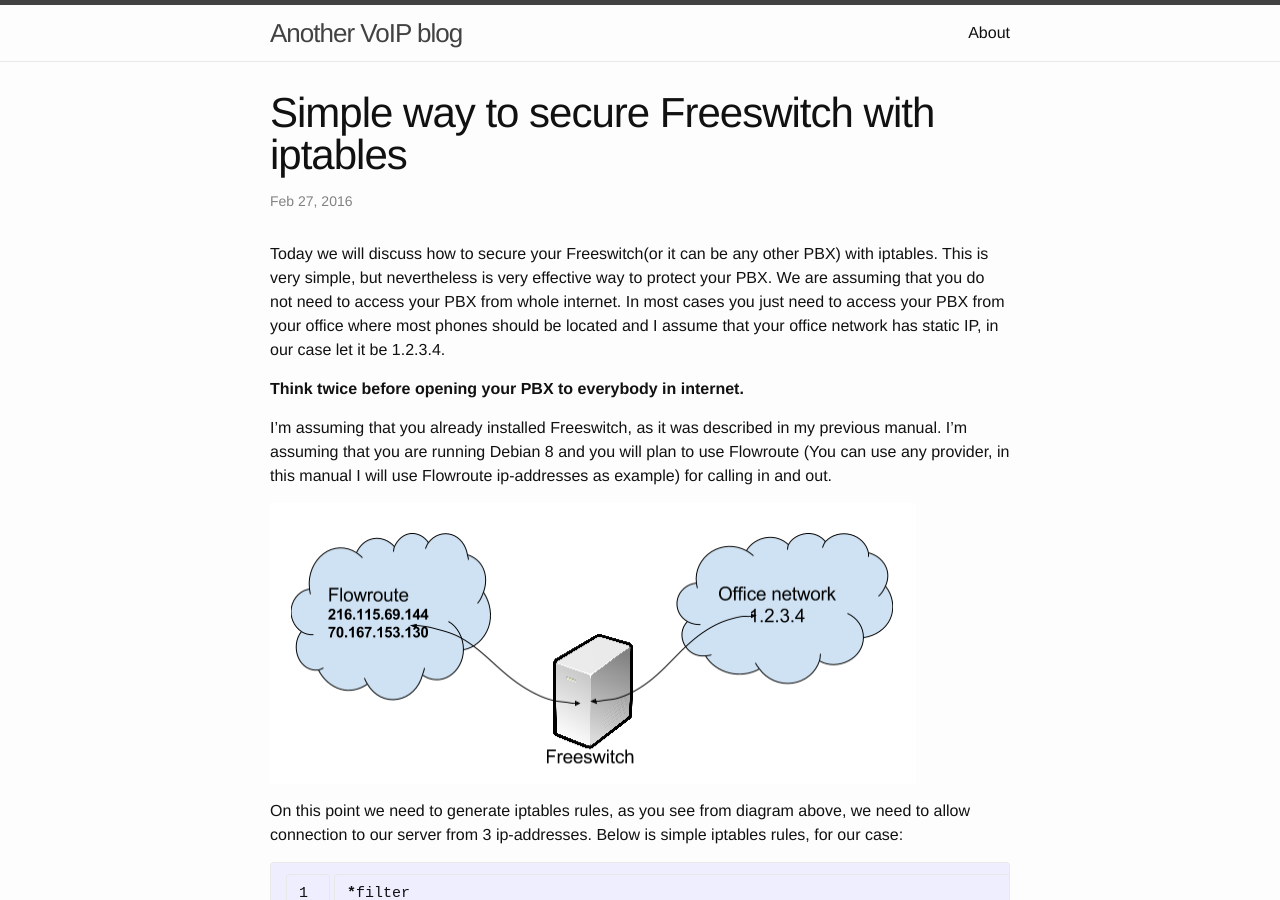
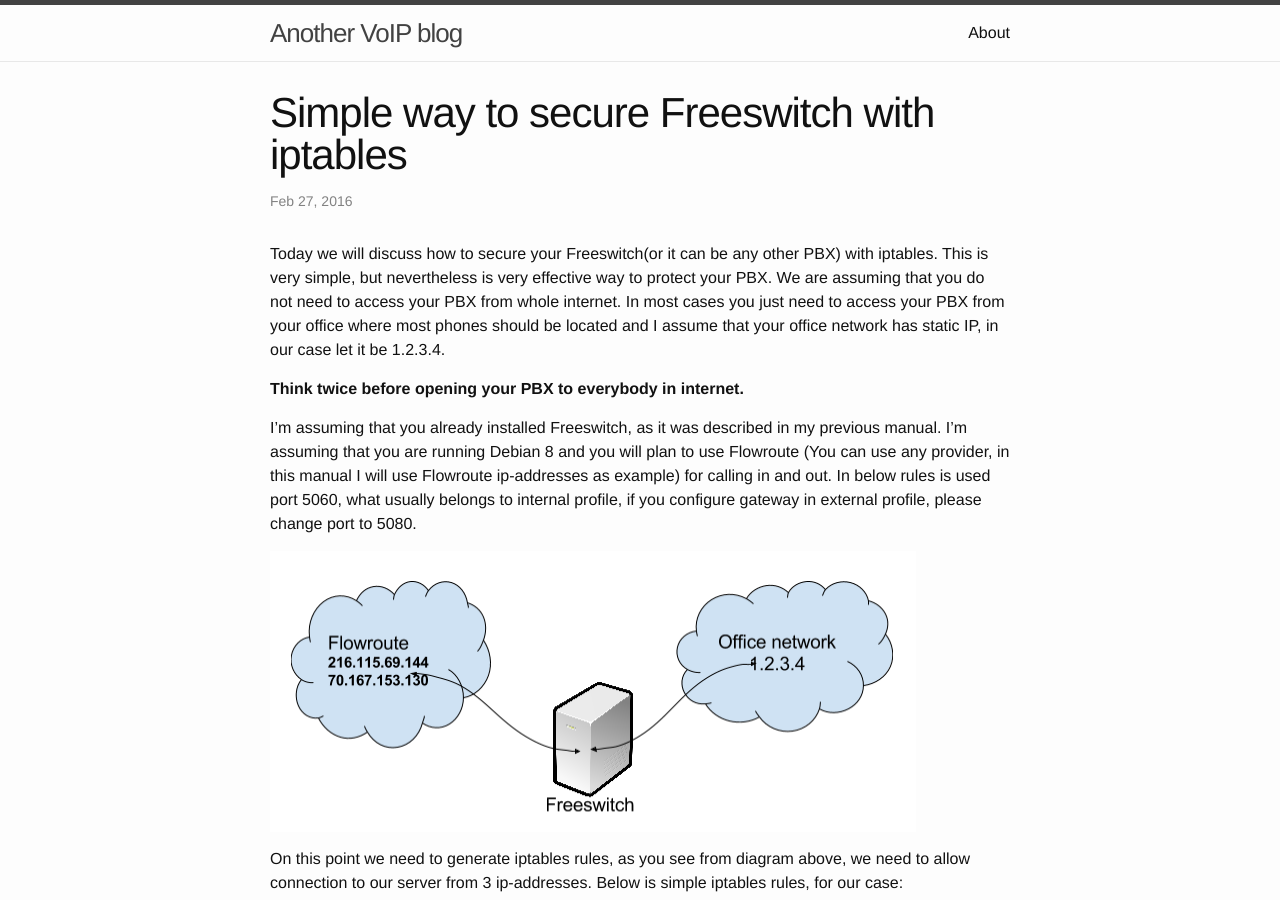
Before and after one commit to os11k/os11k.github.io, a Jekyll site: the page built from _posts/2016-02-27-how-to-secure-freeswitch-with-iptables.markdown, in a window 1280 px wide and 900 px high. Built offline with Jekyll 4.4.1, drawn with Linux system fonts in a browser that asks for light colours; comment, search, counter and statistics services are not loaded.

Commit message:
Added short remark regarding external and internal profiles for how-to-secure-freeswitch post

```diff
--- a/_posts/2016-02-27-how-to-secure-freeswitch-with-iptables.markdown
+++ b/_posts/2016-02-27-how-to-secure-freeswitch-with-iptables.markdown
@@ -14,6 +14,7 @@ where most phones should be located and I assume that your office network has st
 I'm assuming that you already installed Freeswitch, as it was described in my previous manual.
 I'm assuming that you are running Debian 8 and you will plan to use Flowroute
 (You can use any provider, in this manual I will use Flowroute ip-addresses as example) for calling in and out.
+In below rules is used port 5060, what usually belongs to internal profile, if you configure gateway in external profile, please change port to 5080.
 
 ![Diagram]({{ site.url }}/assets/freeswitch.png)
 
```
